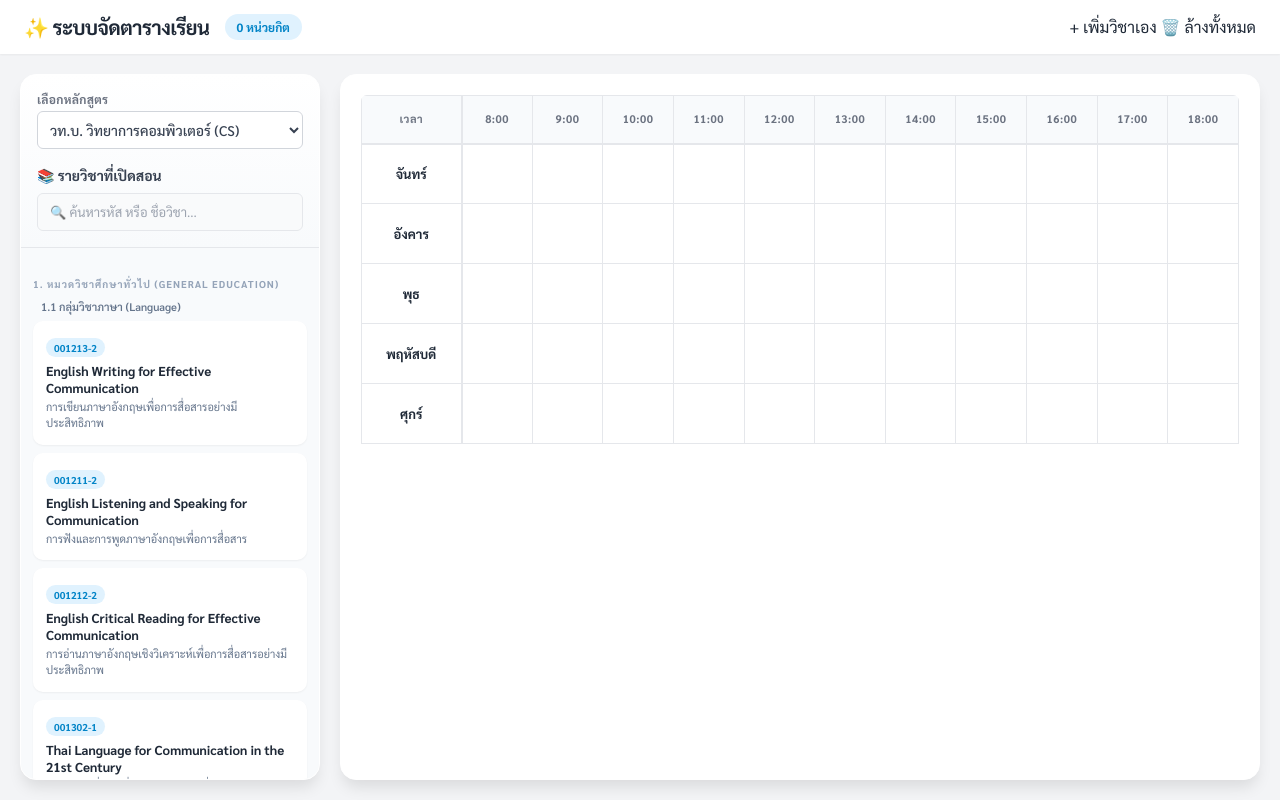
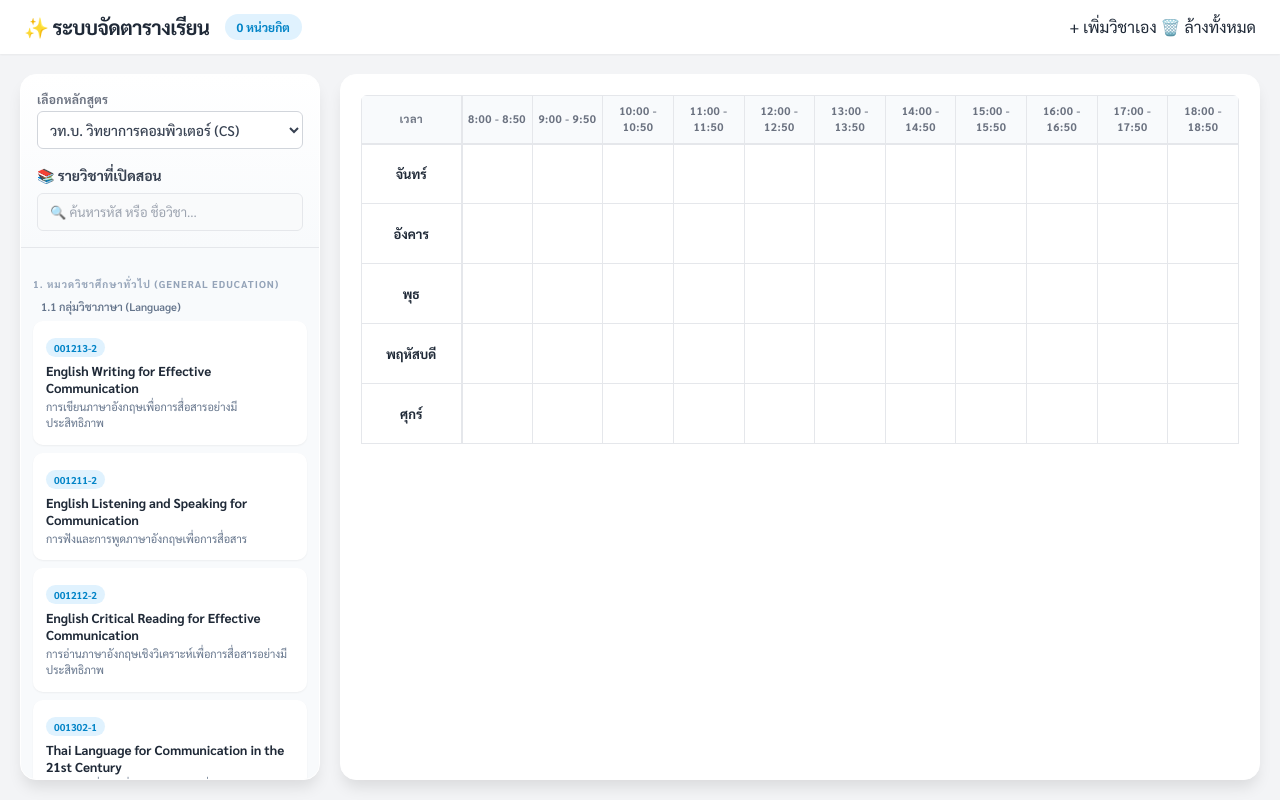
Before and after one commit to 5inisterCode/timetable-scheduler, a plain HTML site: page index.html in a window 1280 px wide. Drawn offline with nearby package versions, Linux system fonts and the light colour scheme.

Commit message:
Add files via upload
fix #0.1

```diff
--- a/index.html
+++ b/index.html
@@ -67,17 +67,17 @@
                     <thead>
                         <tr class="header-row">
                             <th class="time-col-header">เวลา</th>
-                            <th>8:00</th>
-                            <th>9:00</th>
-                            <th>10:00</th>
-                            <th>11:00</th>
-                            <th>12:00</th>
-                            <th>13:00</th>
-                            <th>14:00</th>
-                            <th>15:00</th>
-                            <th>16:00</th>
-                            <th>17:00</th>
-                            <th>18:00</th>
+                            <th>8:00 - 8:50</th>
+                            <th>9:00 - 9:50</th>
+                            <th>10:00 - 10:50</th>
+                            <th>11:00 - 11:50</th>
+                            <th>12:00 - 12:50</th>
+                            <th>13:00 - 13:50</th>
+                            <th>14:00 - 14:50</th>
+                            <th>15:00 - 15:50</th>
+                            <th>16:00 - 16:50</th>
+                            <th>17:00 - 17:50</th>
+                            <th>18:00 - 18:50</th>
                         </tr>
                     </thead>
                     <tbody id="timetable-body">
```
